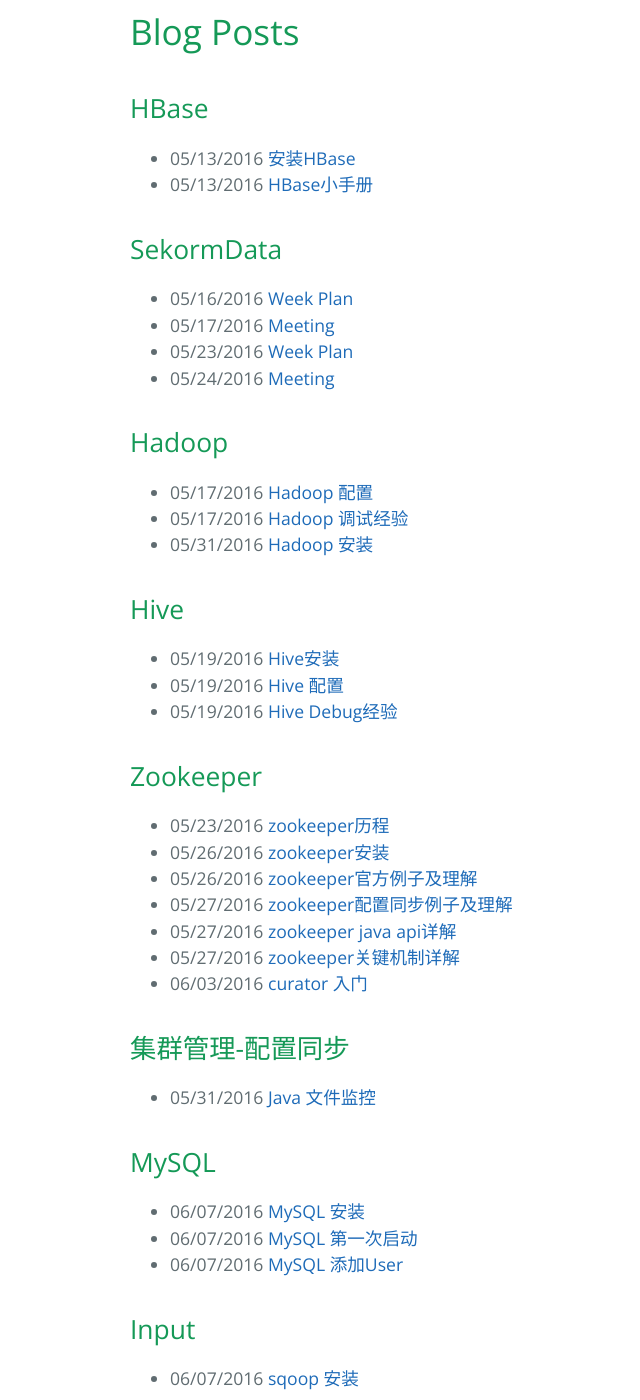
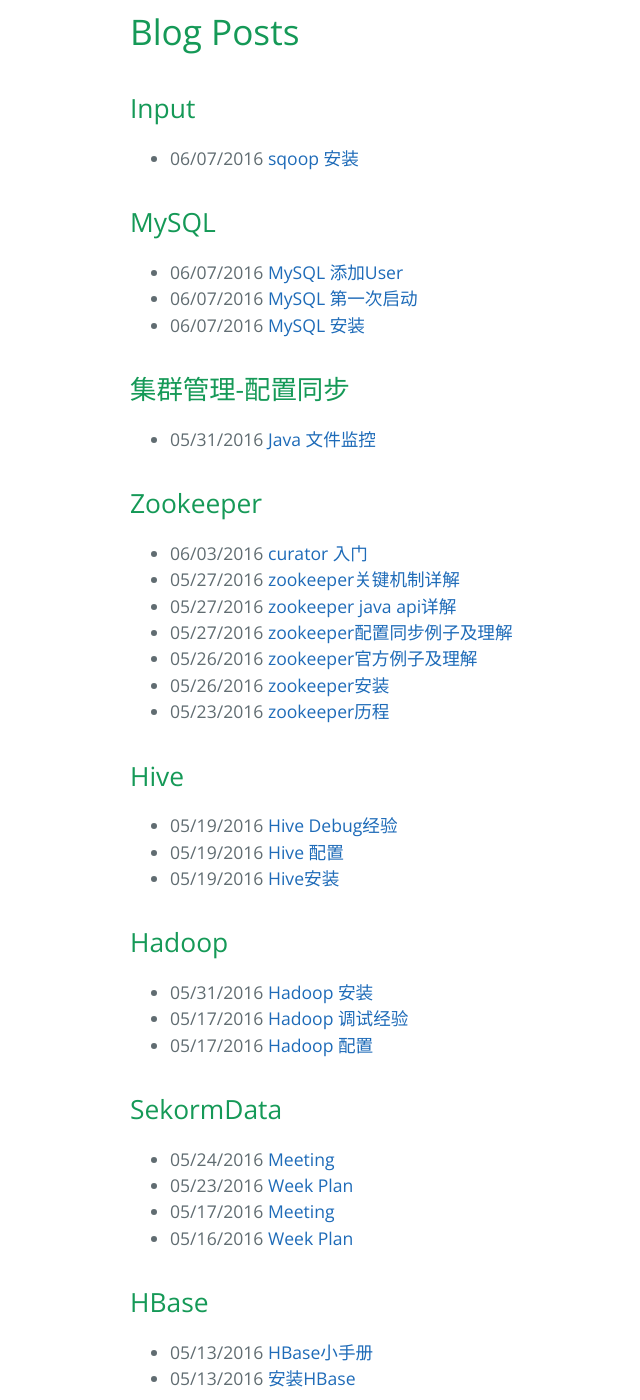
Before and after one commit to neilChenXie/ChenData, a Jekyll site: the page built from index.html, in a window 1280 px wide and 1400 px high, scrolled down 344 px. Shown: the whole window, without its empty margins (94-734 px from the left). Built offline with Jekyll 4.4.1, drawn with Linux system fonts in a browser that asks for light colours; the list of posts is cut into pages by our own code.

Commit message:
reverse loop

```diff
--- a/index.html
+++ b/index.html
@@ -6,11 +6,11 @@
 <div id="home">
   <h1>Blog Posts</h1>
   <!--category-->
-  {% for category in site.categories %}
+  {% for category in site.categories reversed %}
   <h2>{{ category | first }}</h2>
   <!-- </span>{{ category | last | size }}</span> -->
   <ul class="arc-list">
-	  {% for post in category.last reversed %}
+	  {% for post in category.last %}
 	  <li>{{ post.date | date:"%m/%d/%Y" }} <a href="{{ site.baseurl }}{{ post.url }}">{{ post.title }}</a></li>
 	  {% endfor %}
   </ul>
```
